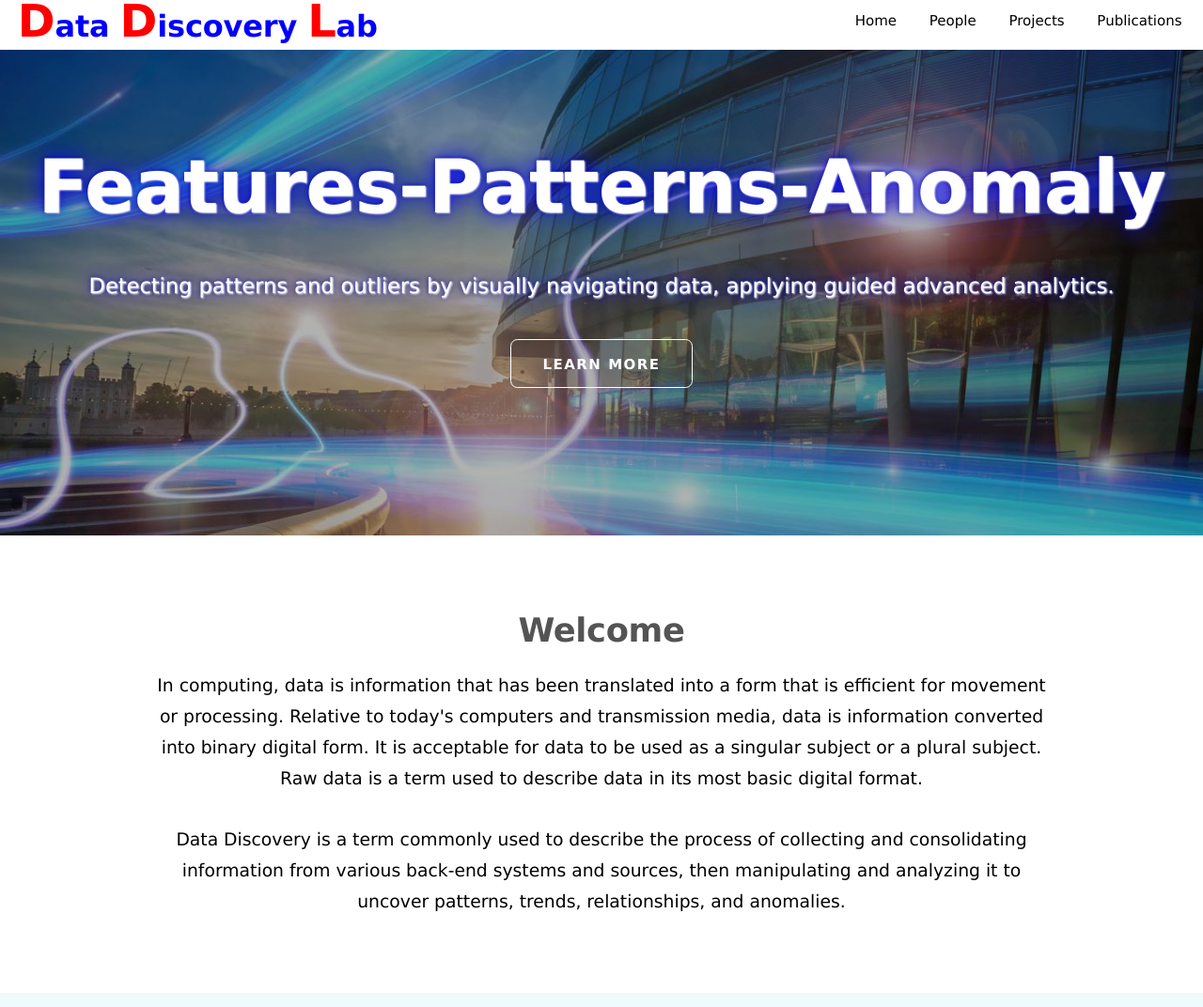
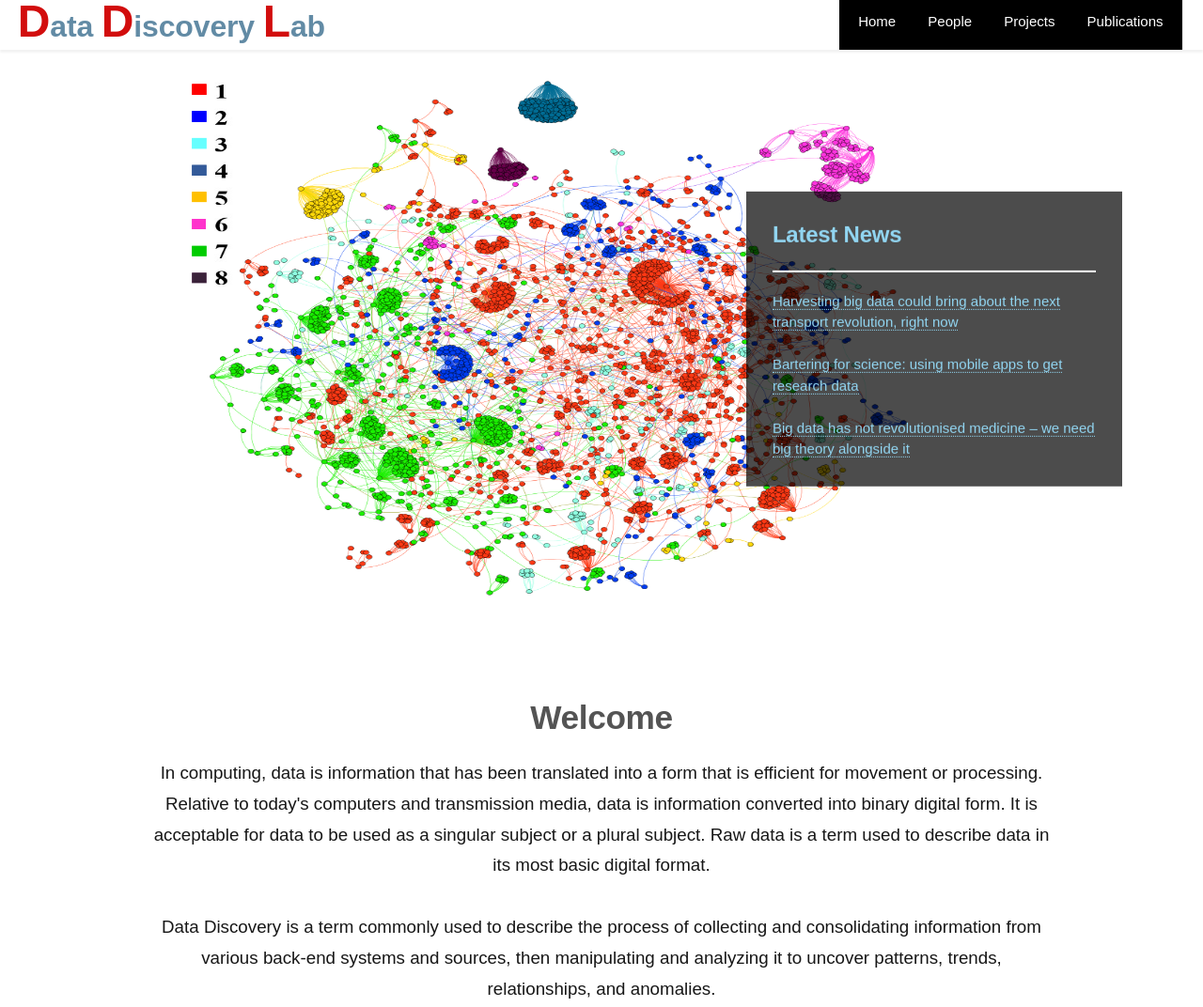
Before and after one commit to litpuvn/d2, a plain HTML site: page index.html in a window 1280 px wide. Shown: the top 1072 px of the page at 94% size. Drawn offline with Linux system fonts and the light colour scheme.

Commit message:
Change the banner. Put blackbackground for the menu nav

```diff
--- a/css/style.css
+++ b/css/style.css
@@ -1084,7 +1084,7 @@
 			-ms-animation: none;
 			animation: none;
 			background-color: white;
-			box-shadow: none;
+			box-shadow: 0 3px 2px 0 rgba(0, 0, 0, 0.05);
 			/* box-shadow: 0 3px 2px 0 rgba(0, 0, 0, 0.05); */
 			color: black;
 		}
@@ -1116,6 +1116,10 @@
 			right: 1.5em;
 			top: 0;
 			vertical-align: middle;
+			background: black;
+			color: white;
+			padding-left: 20px;
+			padding-right: 20px;
 		}
 
 			#header nav > ul {
@@ -1233,11 +1237,16 @@
 			}
 
 /* Banner */
-
+	.row {
+		padding-top: 60px;
+	}
+	a.text {
+		color: #91d5f1;
+	}
 	#banner {
 		background-attachment: scroll,						fixed;
 		background-color: steelblue;
-		background-image: url("../images/hortonworks-dataplane-herobanner-home.jpg"), url("../images/embers.png");
+		/* background-image: url("../images/hortonworks-dataplane-herobanner-home.jpg"), url("../images/embers.png"); */
 		background-position: top left,					center center;
 		background-repeat: repeat,						no-repeat;
 		background-size: 						cover;
@@ -1247,22 +1256,22 @@
 		text-align: center;
 	}
 
-		#banner:after {
-			-moz-transition: opacity 2s ease-in-out;
-			-webkit-transition: opacity 2s ease-in-out;
-			-o-transition: opacity 2s ease-in-out;
-			-ms-transition: opacity 2s ease-in-out;
-			transition: opacity 2s ease-in-out;
-			background: #3d4045;
-			content: '';
-			height: 100%;
-			left: 0;
-			opacity: 0;
-			position: absolute;
-			top: 0;
-			width: 100%;
-			z-index: 1;
-		}
+		/* #banner:after { */
+			/* -moz-transition: opacity 2s ease-in-out; */
+			/* -webkit-transition: opacity 2s ease-in-out; */
+			/* -o-transition: opacity 2s ease-in-out; */
+			/* -ms-transition: opacity 2s ease-in-out; */
+			/* transition: opacity 2s ease-in-out; */
+			/* background: #3d4045; */
+			/* content: ''; */
+			/* height: 100%; */
+			/* left: 0; */
+			/* opacity: 0; */
+			/* position: absolute; */
+			/* top: 0; */
+			/* width: 100%; */
+			/* z-index: 1; */
+		/* } */
 
 		#banner :last-child {
 			margin-bottom: 0;
@@ -1401,13 +1410,13 @@
 	}
 
 	.logo_initial {
-		color:red;
+		color:#d20d0d;
 		font-weight: bold !important;
 		font-size: -webkit-xxx-large;
 	}
 
 	.logo_text {
-		color: blue;
+		color: rgba(59, 110, 143, 0.8);
 		font-weight: bold !important;
 		font-size: xx-large;
 	}
--- /dev/null
+++ b/css/style2.css
@@ -0,0 +1,56 @@
+figure {
+    margin: 0;
+}
+body { background: #fff; color: #222; padding: 0; margin: 0; font-family: "Helvetica Neue", "Helvetica", Helvetica, Arial, sans-serif; font-weight: normal; font-style: normal; line-height: 1; position: relative; cursor: default; }
+body { line-height: 1.5; color: #171717; font-family: Trebuchet, sans-serif; font-weight: 500; }
+
+/* Grid HTML Classes */
+.row { width: 100%; margin-left: auto; margin-right: auto; margin-top: 0; margin-bottom: 0; max-width: 62.5em; *zoom: 1; }
+.row:before, .row:after { content: " "; display: table; }
+.row:after { clear: both; }
+.row.collapse > .column, .row.collapse > .columns { position: relative; padding-left: 0; padding-right: 0; float: left; }
+.row.collapse .row { margin-left: 0; margin-right: 0; }
+.row .row { width: auto; margin-left: -0.9375em; margin-right: -0.9375em; margin-top: 0; margin-bottom: 0; max-width: none; *zoom: 1; }
+.row .row:before, .row .row:after { content: " "; display: table; }
+.row .row:after { clear: both; }
+.row .row.collapse { width: auto; margin: 0; max-width: none; *zoom: 1; }
+.row .row.collapse:before, .row .row.collapse:after { content: " "; display: table; }
+.row .row.collapse:after { clear: both; }
+
+.home-hero { position: relative; overflow: hidden; }
+.home-hero .bg-photo { position: absolute; top: 0; left: 0; width: 100%; }
+.home-hero .headline { background: rgba(255, 255, 255, 0.7); padding: 2.5em; }
+.home-hero .detail { background: #000; color: #acacac; padding: 1.25em; padding-right: 3.75em; position: relative; }
+.home-hero .detail h1, .home-hero .detail h2, .home-hero .detail h3, .home-hero .detail h4, .home-hero .detail h5, .home-hero .detail h6 { color: #fff; }
+.home-hero .detail a.more { position: absolute; top: 0; right: 0; width: 2.5em; background: #f47932; padding: 0; text-align: center; }
+.home-hero .detail a.more i.icon-carat { display: block; font-size: 2em; }
+.home-hero .detail a.more:hover { background: #f5894a; text-decoration: none; }
+.home-hero.carousel .crsl-items .crsl-wrap .crsl-item .crsl-caption { margin: auto; height: 50%; width: 40%; top: 0; left: inherit; bottom: 0; right: 0; padding: 1.875em; padding-top: 2.5em; }
+.home-hero.carousel .crsl-items .crsl-wrap .crsl-item .crsl-caption h1, .home-hero.carousel .crsl-items .crsl-wrap .crsl-item .crsl-caption h2, .home-hero.carousel .crsl-items .crsl-wrap .crsl-item .crsl-caption h3, .home-hero.carousel .crsl-items .crsl-wrap .crsl-item .crsl-caption h4, .home-hero.carousel .crsl-items .crsl-wrap .crsl-item .crsl-caption h5, .home-hero.carousel .crsl-items .crsl-wrap .crsl-item .crsl-caption h6 { color: #91d5f1; padding-bottom: 0.4375em; margin-bottom: 0.625em; }
+.home-hero.carousel .crsl-items .crsl-wrap .crsl-item .crsl-caption h1 a, .home-hero.carousel .crsl-items .crsl-wrap .crsl-item .crsl-caption h2 a, .home-hero.carousel .crsl-items .crsl-wrap .crsl-item .crsl-caption h3 a, .home-hero.carousel .crsl-items .crsl-wrap .crsl-item .crsl-caption h4 a, .home-hero.carousel .crsl-items .crsl-wrap .crsl-item .crsl-caption h5 a, .home-hero.carousel .crsl-items .crsl-wrap .crsl-item .crsl-caption h6 a { color: #91d5f1; }
+@media (max-width: 62.5em) { .home-hero.carousel .crsl-items .crsl-wrap .crsl-item .crsl-caption { position: relative; width: 100%; background: #000; height: auto; } }
+.home-hero.carousel .crsl-nav { position: absolute; width: 100%; top: -10px; left: 0; }
+.home-hero.carousel .crsl-nav .crsl-nav-helper { margin-left: 1.875em; }
+.home-hero.carousel .crsl-nav .crsl-nav-helper a.previous, .home-hero.carousel .crsl-nav .crsl-nav-helper a.next { background: #3c3f40; padding: 0.4375em 0.4375em 0.625em 0.4375em; float: left; display: inline-block; }
+.home-hero.carousel .crsl-nav .crsl-nav-helper a.previous:hover, .home-hero.carousel .crsl-nav .crsl-nav-helper a.next:hover { background: #000; }
+.home-hero.carousel .crsl-nav .crsl-nav-helper a.previous i[class^="icon-"], .home-hero.carousel .crsl-nav .crsl-nav-helper a.next i[class^="icon-"] { font-size: 1.25em; line-height: 0; }
+.home-hero.carousel .crsl-nav .crsl-nav-helper a.previous { margin-right: 1px; }
+
+/* ----------------------- */
+/* Carousels 	       	*/
+/* ----------------------- */
+.carousel { position: relative; }
+.carousel .crsl-items .crsl-wrap .crsl-item { margin-bottom: 0; }
+.carousel .crsl-items .crsl-wrap .crsl-item .crsl-caption { background: rgba(0, 0, 0, 0.7); color: #fff; position: absolute; bottom: 0; width: 100%; padding: 1.25em; }
+.carousel.overlay-nav .crsl-nav .crsl-nav-helper, .carousel.home-hero .crsl-nav .crsl-nav-helper { position: absolute; width: 100%; top: 40%; }
+.carousel.overlay-nav .crsl-nav .crsl-nav-helper a.previous, .carousel.home-hero .crsl-nav .crsl-nav-helper a.previous, .carousel.overlay-nav .crsl-nav .crsl-nav-helper a.next, .carousel.home-hero .crsl-nav .crsl-nav-helper a.next { background: rgba(0, 0, 0, 0.7); line-height: 0; padding: 0.4375em 0.4375em 0.625em 0.4375em; display: inline-block; outline: 0; }
+.carousel.overlay-nav .crsl-nav .crsl-nav-helper a.previous:hover, .carousel.home-hero .crsl-nav .crsl-nav-helper a.previous:hover, .carousel.overlay-nav .crsl-nav .crsl-nav-helper a.next:hover, .carousel.home-hero .crsl-nav .crsl-nav-helper a.next:hover { text-decoration: none; background: #000; }
+.carousel.overlay-nav .crsl-nav .crsl-nav-helper a.previous i[class^="icon-"], .carousel.home-hero .crsl-nav .crsl-nav-helper a.previous i[class^="icon-"], .carousel.overlay-nav .crsl-nav .crsl-nav-helper a.previous i[class*=" icon-"], .carousel.home-hero .crsl-nav .crsl-nav-helper a.previous i[class*=" icon-"], .carousel.overlay-nav .crsl-nav .crsl-nav-helper a.next i[class^="icon-"], .carousel.home-hero .crsl-nav .crsl-nav-helper a.next i[class^="icon-"], .carousel.overlay-nav .crsl-nav .crsl-nav-helper a.next i[class*=" icon-"], .carousel.home-hero .crsl-nav .crsl-nav-helper a.next i[class*=" icon-"] { color: #fff; font-size: 1.25em; line-height: 0; }
+.carousel.overlay-nav .crsl-nav .crsl-nav-helper a.previous span, .carousel.home-hero .crsl-nav .crsl-nav-helper a.previous span, .carousel.overlay-nav .crsl-nav .crsl-nav-helper a.next span, .carousel.home-hero .crsl-nav .crsl-nav-helper a.next span { display: none; }
+.carousel.overlay-nav .crsl-nav .crsl-nav-helper a.previous, .carousel.home-hero .crsl-nav .crsl-nav-helper a.previous { float: left; }
+.carousel.overlay-nav .crsl-nav .crsl-nav-helper a.next, .carousel.home-hero .crsl-nav .crsl-nav-helper a.next { float: right; }
+
+.home-hero.carousel .crsl-items .crsl-wrap .crsl-item .crsl-caption { padding: 1.875em; }
+.home-hero.carousel .crsl-items .crsl-wrap .crsl-item .crsl-caption p:last-child { margin-bottom: 0; }
+@media (min-width: 63.5em) { .home-hero.carousel .crsl-items .crsl-wrap .crsl-item .crsl-caption { -webkit-transform-style: preserve-3d; -moz-transform-style: preserve-3d; transform-style: preserve-3d; padding: 0; background: none; }
+  .home-hero.carousel .crsl-items .crsl-wrap .crsl-item .crsl-caption .crsl-caption-helper { position: relative; height: auto; top: 50%; padding: 1.875em; background: rgba(0, 0, 0, 0.7); -webkit-transform: translateY(-50%); -ms-transform: translateY(-50%); transform: translateY(-50%); } }
--- a/index.html
+++ b/index.html
@@ -24,6 +24,7 @@
 		<!--[if lte IE 8]><link rel="stylesheet" href="css/ie/v8.css" /><![endif]-->
 		<link rel="icon" href="images/ttu.ico" type="image/x-icon" />
 		<link rel="stylesheet" href="css/w3.css">
+		<link rel="stylesheet" type="text/css" media="all" href="css/style2.css">
 		<style>
 			.mySlides {
 				width: 100%;
@@ -48,16 +49,32 @@
 		</header>
 
 		<!-- Banner -->
-		<section id="banner">
-			<div class="inner">
-				<h2>Features-Patterns-Anomaly</h2>
-				<p style="text-shadow: 1px 1px 2px white, 0 0 25px blue, 0 0 5px darkblue">
-					Detecting patterns and outliers by visually navigating data, applying guided advanced analytics.
-				</p>
-				<ul class="actions">
-					<li><a href="#one" class="button big scrolly">Learn More</a></li>
-				</ul>
-			</div>
+		<section>
+
+				<div class="row">
+      <div class="home-hero carousel">
+        <div data-navigation="nav-carousel1" data-crsl="[{&quot;visible&quot;: 1, &quot;itemMinWidth&quot;: 300, &quot;itemMargin&quot;: 0}]" class="crsl-items" style="width: 100%; overflow: hidden;">
+          <div class="crsl-wrap" style="margin-left: 0px;">
+                    <figure class="crsl-item crsl-active" style="visibility: visible; position: relative; float: left; overflow: hidden; height: auto; width: 1000px; margin-right: 0px;">
+                  <img src="images/social_network.png" style="height: 600px; width: 800px">
+                  <figcaption class="crsl-caption">
+                    <div class="crsl-caption-helper">
+						<h3 style="padding-bottom: 0px">Latest News</h3>
+						<hr style="border: white 1px solid" />
+                      <span><a href="#" class="text">Harvesting big data could bring about the next transport revolution, right now</a></span>
+					  <br />
+					  <br />
+					  <span><a href="#" class="text">Bartering for science: using mobile apps to get research data</a></span>
+					  <br />
+					  <br />
+					  <span><a href="#" class="text">Big data has not revolutionised medicine – we need big theory alongside it</a></span>
+                    </div>
+                  </figcaption>
+                </figure>
+           </div>
+          </div>
+        </div>
+      </div>
 		</section>
 
 		<!-- One -->
@@ -125,25 +142,12 @@
 			}
 		</script>
 
-		<section id="sectionTwo" class="wrapper style2">
-			<div class="container">
-				<header class="major">
-					<h2>Latest News</h2>
-					<p>
-						<a href="#">News about the West Texas project.</a>
-						</br>
-						<a href="#">Dr. Xyz published a paper on data analytics.</a>
-					</p>
-				</header>
-			</div>
-		</section>
-
 		<!-- CTA -->
 		<section id="cta" class="wrapper style4">
 			<div>
 				<img src="images/ttu.png" style="height: 100px; width: 100px" />
 				<img src="images/nsf-logo.png" style="height: 100px; width: 100px" />
-				<img src="images/newddl.png" style="width: 300px; height: 150px" />
+				<!-- <img src="images/newddl.png" style="width: 300px; height: 150px" /> -->
 				<!-- <span class="datadiscovery">Data Discovery Lab</span> -->
 			</div>
 			<span class="copyright">
@@ -151,25 +155,5 @@
 			</span>
 		</section>
 
-		<!-- Footer -->
-		<!-- <footer id="footer"> -->
-			<!-- <ul class="icons"> -->
-				<!-- <li><a href="#" class="icon fa-twitter"><span class="label">Twitter</span></a></li> -->
-				<!-- <li><a href="#" class="icon fa-facebook"><span class="label">Facebook</span></a></li> -->
-				<!-- <li><a href="#" class="icon fa-instagram"><span class="label">Instagram</span></a></li> -->
-				<!-- <li><a href="#" class="icon fa-dribbble"><span class="label">Dribbble</span></a></li> -->
-				<!-- <li><a href="#" class="icon fa-envelope"><span class="label">Envelope</span></a></li> -->
-			<!-- </ul> -->
-			<!-- <ul class="menu"> -->
-				<!-- <li><a href="#">FAQ</a></li> -->
-				<!-- <li><a href="#">Terms of Use</a></li> -->
-				<!-- <li><a href="#">Privacy</a></li> -->
-				<!-- <li><a href="#">Contact</a></li> -->
-			<!-- </ul> -->
-			<!-- <span class="copyright"> -->
-				<!-- &copy; Copyright. All rights reserved. Design by TTU Computer Science Department</a> -->
-			<!-- </span> -->
-		<!-- </footer> -->
-
 	</body>
 </html>
```
Also changed, not shown: people.html (+2 -1 lines), projects.html (+2 -1 lines), publications.html (+2 -1 lines), 1 other file.
